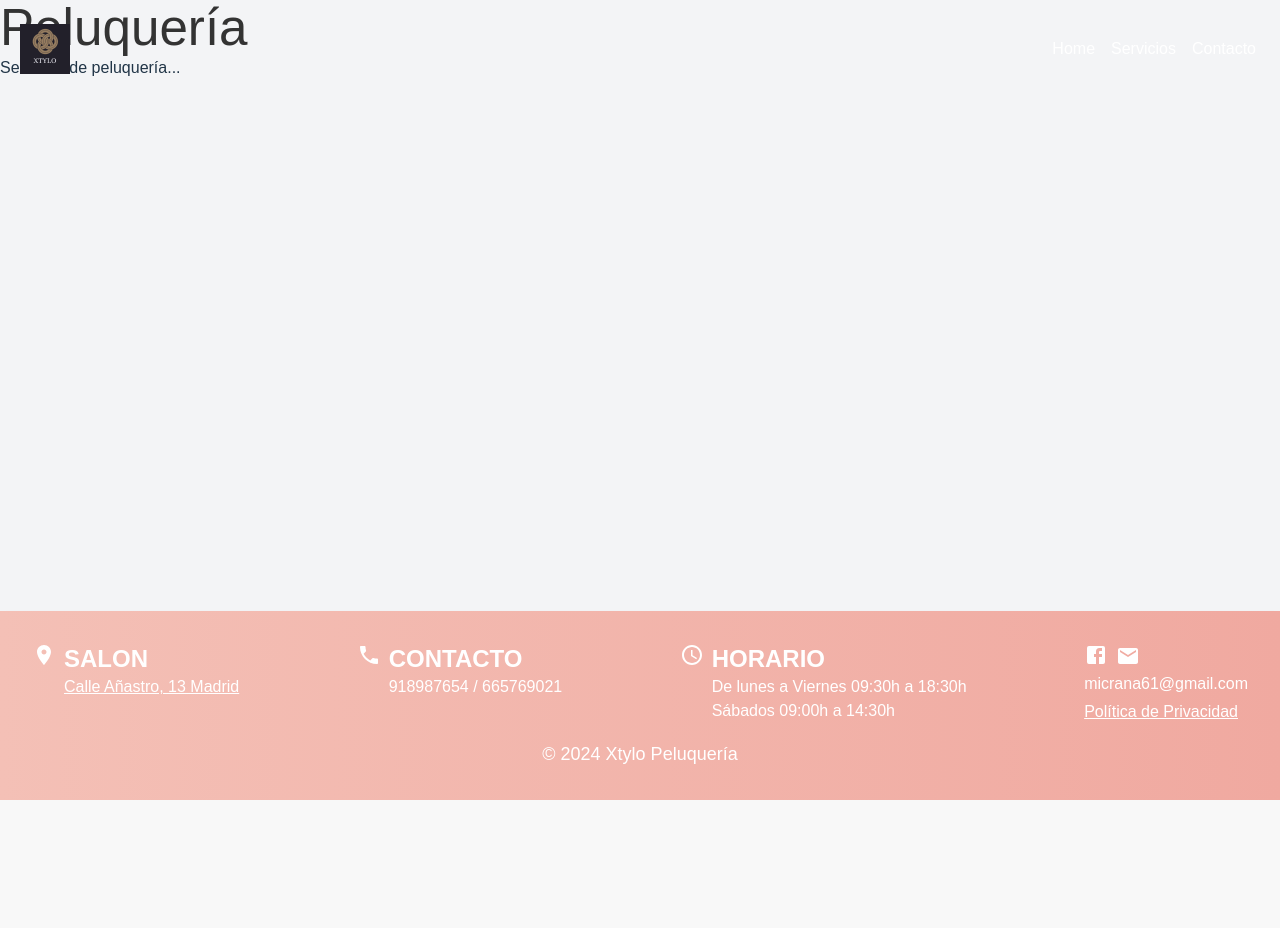
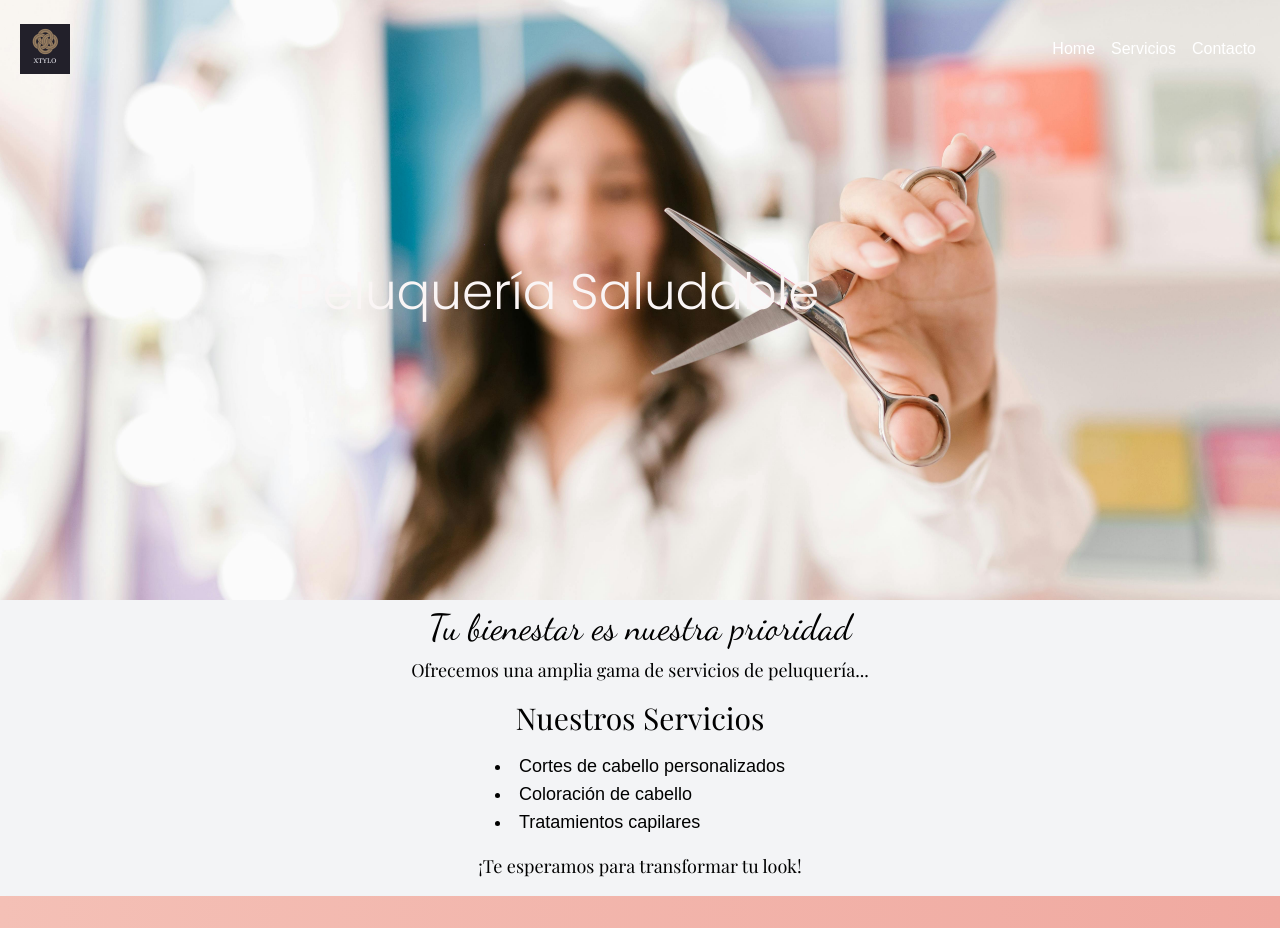
Before and after one commit to micrana23/proyecto-peluqueria, a React (Vite) app in the folder peluqueria-frontend/: page /servicios/peluqueria in a window 1280 px wide. Shown: the top 928 px of the page. Before the commit the page ends 800 px from the top, so only its background shows below. Built offline with nearby package versions, Linux system fonts and the light colour scheme.

Commit message:
EstilosContacoPelu

```diff
--- a/peluqueria-frontend/src/pages/Contacto.jsx
+++ b/peluqueria-frontend/src/pages/Contacto.jsx
@@ -70,8 +70,8 @@ const Contacto = () => {
   return (
     <Layout>
       <div className="flex flex-col items-center justify-center min-h-screen bg-green-200">
-        <h1 className="text-2xl md:text-4xl font-bold text-center mb-4">
-          ¿Tienes alguna duda? ¡Escríbenos!
+        <h1 className="font-poppins font-light text-xl md:text-3xl lg:text-4xl text-black text-center underline mb-5">
+          ¿Tienes alguna duda?, ¡Escríbenos!
         </h1>
 
         <form
--- a/peluqueria-frontend/src/pages/Home.jsx
+++ b/peluqueria-frontend/src/pages/Home.jsx
@@ -1,21 +1,16 @@
-import React from 'react';
-import Layout from '../components/Layout';
+import React from "react";
+import Layout from "../components/Layout";
 
 const Home = () => {
   return (
     <Layout>
       <div className="flex flex-col items-center justify-center w-full min-h-screen bg-green-200">
-      <h1 className="text-2xl md:text-4xl lg:text-5xl font-bold text-center px-4">
-        Bienvenido a Xtylo Peluquería
-      </h1>
-      <p className="text-base md:text-lg lg:text-xl mt-4 text-center px-4">
-        Esta es la página de inicio.
-      </p>
-    </div>
-
+        <h1 className="custom-h1">Bienvenido a Xtylo Peluquería</h1>
+        <p className="text-base md:text-lg lg:text-xl mt-4 text-center px-4">
+          Esta es la página de inicio.
+        </p>
+      </div>
     </Layout>
-
-
   );
 };
 
--- a/peluqueria-frontend/src/pages/Novias.jsx
+++ b/peluqueria-frontend/src/pages/Novias.jsx
@@ -6,9 +6,9 @@ import ArrowBackIcon from "@mui/icons-material/ArrowBack";
 
 const Novias = () => {
   const images = [
-    "../../public/assets/images/coleta.webp",
-    "../../public/assets/images/peinando.webp",
-    "../../public/assets/images/rubia.webp", // Añade aquí más imágenes
+    "/assets/images/coleta.webp",
+    "/assets/images/peinando.webp",
+    "/assets/images/rubia.webp", // Añade aquí más imágenes
   ];
 
   const [currentIndex, setCurrentIndex] = useState(0);
@@ -36,14 +36,17 @@ const Novias = () => {
         />
 
         {/* Texto superpuesto en la parte superior de la imagen */}
-        <div className="absolute inset-0 flex flex-col items-center justify-start z-10" style={{ top: '25%' }}> {/* Ajusta el valor de 'top' */}
+        <div
+          className="absolute inset-0 flex flex-col items-center justify-start z-10"
+          style={{ top: "25%" }}
+        >
           <h1 className="text-white text-4xl md:text-6xl font-bold shadow-lg font-playfair text-center">
             Servicio Integral de Novias
           </h1>
         </div>
 
         {/* Contenido por debajo del título */}
-        <div className="relative z-20 flex flex-col items-center justify-center my-2"> {/* Reducir margen superior e inferior */}
+        <div className="relative z-20 flex flex-col items-center justify-center my-2">
           <h2 className="text-black text-4xl text-center font-dancing mb-2">
             <em>Te acompañamos en tu día más importante</em>
           </h2>
@@ -60,9 +63,8 @@ const Novias = () => {
           </p>
         </div>
 
-        {/* Nuevo contenedor para el carrusel de imágenes */}
+        {/* Carrusel de imágenes */}
         <div className="relative z-20 flex flex-col md:flex-row items-center justify-center bg-yellow-100 py-10 my-12">
-          {/* Carrusel de imágenes */}
           <div className="flex-1 flex items-center justify-center">
             <IconButton onClick={prevImage} aria-label="Previous">
               <ArrowBackIcon />
@@ -77,12 +79,11 @@ const Novias = () => {
             </IconButton>
           </div>
 
-          {/* Nuevo contenedor a la derecha para "Pack de Novia" */}
+          {/* Contenedor para "Pack de Novia" */}
           <div className="flex-1 bg-white p-4 rounded-lg shadow-md max-w-md mx-4 mt-4 md:mt-0">
             <h2 className="text-black text-3xl font-playfair mb-4 text-center">
               Pack de Novia
             </h2>
-            {/* Subtítulo "Pruebas" */}
             <h3 className="text-black text-2xl font-playfair mt-6 mb-2 text-start">
               Pruebas
             </h3>
--- a/peluqueria-frontend/src/pages/Peluqueria.jsx
+++ b/peluqueria-frontend/src/pages/Peluqueria.jsx
@@ -1,17 +1,52 @@
-
-import React from 'react';
-import Layout from '../components/Layout';
+import React from "react";
+import Layout from "../components/Layout";
 
 const Peluqueria = () => {
   return (
     <Layout>
-      <div>
-      <h1>Peluquería</h1>
-      <p>Servicios de peluquería...</p>
-    </div>
+      <div className="relative">
+        {/* Imagen de fondo */}
+        <img
+          src="/assets/images/tijeras.jpg" // Cambia la ruta a tu imagen de fondo
+          alt="Descripción de la imagen"
+          className="w-full h-auto max-h-[600px] object-cover relative z-0"
+        />
 
+        {/* Texto superpuesto en la parte superior de la imagen */}
+        <div
+          className="absolute inset-0 flex flex-col items-center justify-start z-10 lg:right-[13%] lg:top-[28%] sm:right-[7%] sm:top-[30%]"
+          style={{ top: "28%", right: "13%" }}
+        >
+          <h1 className="custom-h1 mt-4 ">Peluquería Saludable</h1>
+        </div>
+
+        {/* Contenido por debajo del título */}
+        <div className="relative z-20 flex flex-col items-center justify-center my-2">
+          <h2 className="text-black text-4xl text-center font-dancing mb-2">
+            <em>Tu bienestar es nuestra prioridad</em>
+          </h2>
+          <p className="text-black text-center font-playfair mb-2 text-lg max-w-lg">
+            Ofrecemos una amplia gama de servicios de peluquería...
+          </p>
+          {/* Añade más párrafos según sea necesario */}
+        </div>
+
+        {/* Aquí puedes añadir más contenido específico sobre los servicios de peluquería */}
+        <div className="relative z-20 flex flex-col items-center justify-center my-2">
+          <h3 className="text-black text-3xl font-playfair mb-4 text-center">
+            Nuestros Servicios
+          </h3>
+          <ul className="list-disc list-inside text-black text-lg mb-4">
+            <li>Cortes de cabello personalizados</li>
+            <li>Coloración de cabello</li>
+            <li>Tratamientos capilares</li>
+          </ul>
+          <p className="text-black text-center font-playfair mb-2 text-lg max-w-lg">
+            ¡Te esperamos para transformar tu look!
+          </p>
+        </div>
+      </div>
     </Layout>
-
   );
 };
 
--- a/peluqueria-frontend/src/pages/Servicios.jsx
+++ b/peluqueria-frontend/src/pages/Servicios.jsx
@@ -1,10 +1,10 @@
-import React from 'react';
-import { Link } from 'react-router-dom';
+import React from "react";
+import { Link } from "react-router-dom";
 
 const Servicios = () => {
   return (
     <>
-      <h1 className="text-black font-bold">Servicios</h1>
+      <h1 className="custom-h1">Servicios</h1>
       <div className="relative inline-block text-left">
         <div>
           <button
--- a/peluqueria-frontend/src/pages/Unas.jsx
+++ b/peluqueria-frontend/src/pages/Unas.jsx
@@ -1,17 +1,14 @@
-
-import React from 'react';
-import Layout from '../components/Layout';
+import React from "react";
+import Layout from "../components/Layout";
 
 const Unas = () => {
   return (
     <Layout>
-       <div>
-      <h1>Uñas</h1>
-      <p>Servicios de uñas...</p>
-    </div>
-
+      <div>
+        <h1 className="custom-h1">Uñas</h1>
+        <p>Servicios de uñas...</p>
+      </div>
     </Layout>
-
   );
 };
 
--- a/peluqueria-frontend/src/styles/global.css
+++ b/peluqueria-frontend/src/styles/global.css
@@ -1,3 +1,5 @@
+@import url("https://fonts.googleapis.com/css2?family=Poppins:wght@300&display=swap");
+
 @tailwind base;
 @tailwind components;
 @tailwind utilities;
@@ -9,8 +11,12 @@ body {
   background-color: #f8f8f8;
 }
 
-  h1 {
-    color: #333;
+.custom-h1 {
+  font-family: "Poppins", Helvetica, Arial, Lucida, sans-serif; /* Fuente personalizada */
+  font-weight: 50; /* Peso de la fuente */
+  font-size: 50px; /* Tamaño de fuente */
+  color: #faf5f5;
+  text-align: center; /* Alineación */
 }
 
 form {
@@ -18,7 +24,8 @@ body {
   flex-direction: column;
 }
 
-  input, textarea {
+input,
+textarea {
   margin: 10px 0;
   padding: 10px;
   font-size: 16px;
@@ -26,7 +33,7 @@ body {
 
 button {
   padding: 10px;
-    background-color: #4CAF50;
+  background-color: #4caf50;
   color: white;
   border: none;
   cursor: pointer;
@@ -35,3 +42,16 @@ body {
 button:hover {
   background-color: #45a049;
 }
+
+@media (max-width: 640px) {
+  .pelu-h1 {
+    font-family: "Poppins", Helvetica, Arial, Lucida, sans-serif; /* Fuente personalizada */
+    font-weight: 50; /* Peso de la fuente */
+    font-size: 50px; /* Tamaño de fuente */
+    color: #faf5f5;
+    text-align: center; /* Alineación */
+    position: absolute;
+    top: 30% !important;
+    left: 50%;
+  }
+}
--- a/peluqueria-frontend/tailwind.config.js
+++ b/peluqueria-frontend/tailwind.config.js
@@ -4,13 +4,16 @@ export default {
   theme: {
     extend: {
       fontFamily: {
-        playfair: ['"Playfair Display"', 'serif'], // Ya está añadida
-        dancing: ['"Dancing Script"', 'cursive'],  // Añade Dancing Script
-        lora: ['"Lora"', 'serif'],                // Añade Lora
-        greatvibes: ['"Great Vibes"', 'cursive'],  // Añade Great Vibes
-        alexbrush: ['"Alex Brush"', 'cursive'],    // Añade Alex Brush
+        playfair: ['"Playfair Display"', "serif"], // Ya está añadida
+        dancing: ['"Dancing Script"', "cursive"], // Añade Dancing Script
+        lora: ['"Lora"', "serif"], // Añade Lora
+        greatvibes: ['"Great Vibes"', "cursive"], // Añade Great Vibes
+        alexbrush: ['"Alex Brush"', "cursive"], // Añade Alex Brush
+      },
+      fontWeight: {
+        "ultra-light": 100,
       },
     },
   },
   plugins: [],
-}
+};
```
Also changed, not shown: peluqueria-frontend/public/assets/images/tijeras.jpg (added). Lines whose indentation alone changed are shown as unchanged.
